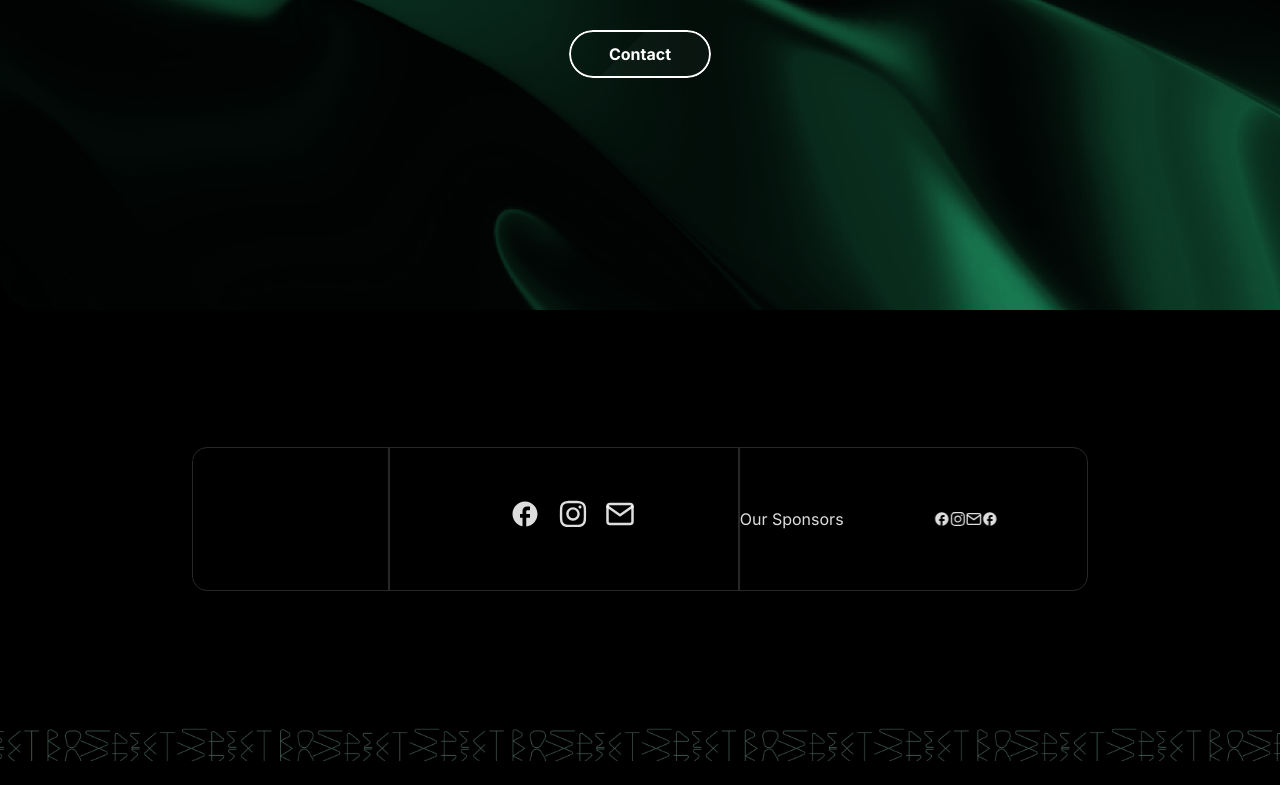
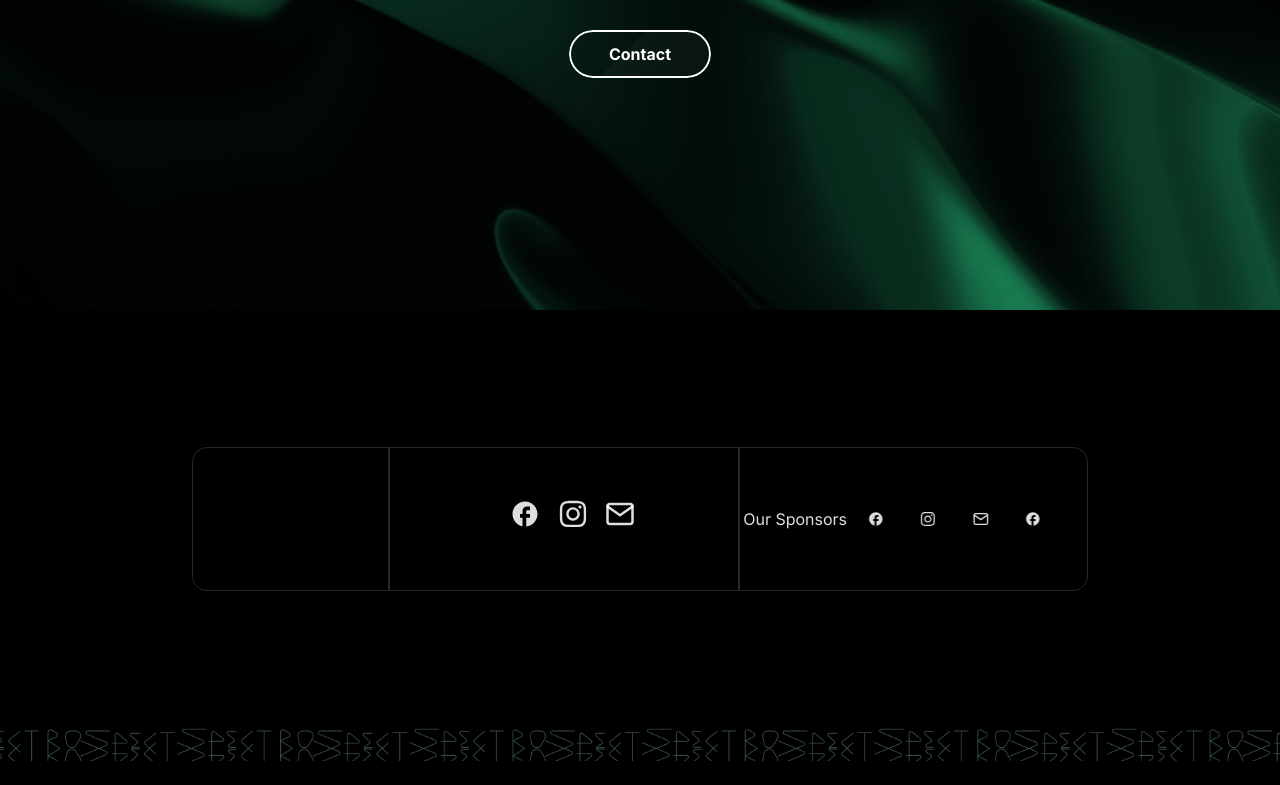
Before and after one commit to IEEE-FISAT-SB-WEBCOM/SpectroSpect-Main, a React (Vite) app in the folder frontend/: page / in a window 1280 px wide. Shown: the part 4775-5560 px from the top of the page. Built offline with nearby package versions, Linux system fonts and the light colour scheme; no server answers.

Commit message:
Footer animation fixed

```diff
--- a/frontend/src/App.css
+++ b/frontend/src/App.css
@@ -71,8 +71,10 @@ h1{
 }
 
 #footer-slider-1{
+  text-align: center;
+  /* border: 1px solid; */
   opacity: 0;
-  min-width: 30%;
+  min-width: 32%;
   animation: opacityIG 20s 1s infinite linear forwards;
 }
 
@@ -96,14 +98,14 @@ h1{
   margin-left: 5%;
 }
 
-/* .fb1-icons{
+.fb1-icons{
   height: 5vh;
   margin-left: -15%;
-} */
+}
 
-.fb3-icons{
-  height: 5vh;
-  margin-left: 27%;
+#fb3 a{
+  /* height: 5vh; */
+  margin-right: 15%;
 }
 
 @keyframes slideAnimation {
```
